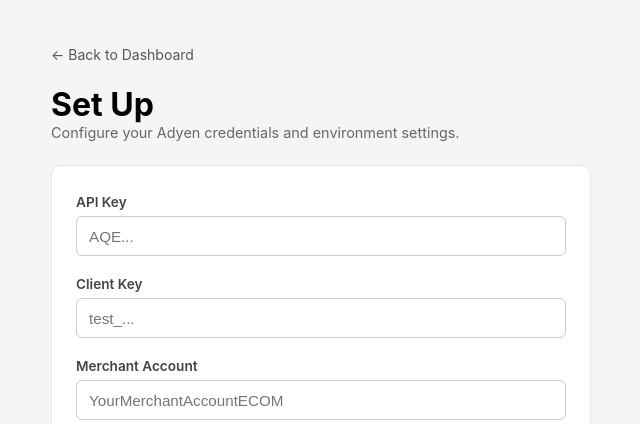
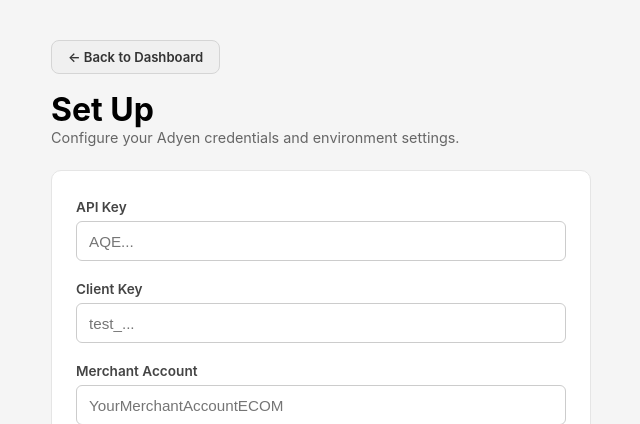
Before and after one commit to e-tellez/valedorsinho, a Flask app: page /setup/ in a window 1280 px wide. Shown: the top 424 px of the page, without its empty margins (319-959 px from the left). Run offline with Flask 3, Linux system fonts and the light colour scheme.

Commit message:
refactor: standardize btn-back styling across all pages and move Back to Dashboard link to top of terminal payments page

```diff
--- a/static/css/setup.css
+++ b/static/css/setup.css
@@ -13,15 +13,22 @@
 }
 
 .btn-back {
-  display: inline-block;
+  display: inline-flex;
+  align-items: center;
+  gap: 6px;
   margin-bottom: 16px;
-  font-size: 0.875rem;
-  color: #555;
+  padding: 8px 16px;
+  font-size: 0.82rem;
+  font-weight: 600;
+  color: #333;
+  background: #f0f0f0;
+  border: 1px solid #d5d5d5;
+  border-radius: 8px;
   text-decoration: none;
-  padding: 6px 0;
+  transition: background 0.15s;
 }
 
-.btn-back:hover { color: #0070f3; }
+.btn-back:hover { background: #e4e4e4; }
 
 /* ------------------------------------------------------------------ */
 /* Form fields                                                          */
--- a/templates/pages/terminal_payments.html
+++ b/templates/pages/terminal_payments.html
@@ -13,6 +13,10 @@
     <h1>Terminal Payments</h1>
     <p class="dash-subtitle">Select a terminal to perform in-person payment flows.</p>
   </header>
+
+  <div style="margin-bottom:20px;">
+    <a href="{{ url_for('homepage.dashboard') }}" style="display:inline-flex;align-items:center;gap:6px;padding:8px 16px;font-size:0.82rem;font-weight:600;color:#333;background:#f0f0f0;border:1px solid #d5d5d5;border-radius:8px;text-decoration:none;transition:background .15s;">&larr; Back to Dashboard</a>
+  </div>
 
   <!-- Status banner -->
   <div id="tp-status" class="tp-status hidden"></div>
@@ -112,8 +116,6 @@
       </a>
     </section>
   </div>
-
-  <a href="{{ url_for('homepage.dashboard') }}" style="display:inline-flex;align-items:center;gap:6px;padding:8px 16px;font-size:0.82rem;font-weight:600;color:#333;background:#f0f0f0;border:1px solid #d5d5d5;border-radius:8px;text-decoration:none;transition:background .15s;margin-top:16px;">&larr; Back to Dashboard</a>
 </div>
 <script src="{{ url_for('static', filename='js/terminal_payments.js') }}"></script>
 </body>
```
Also changed, not shown: static/css/nfc_formatter.css (+12 -4 lines), static/css/payload_suggested.css (+12 -4 lines), static/css/payload_validator.css (+12 -4 lines), static/css/terminal_fleet.css (+12 -4 lines).
